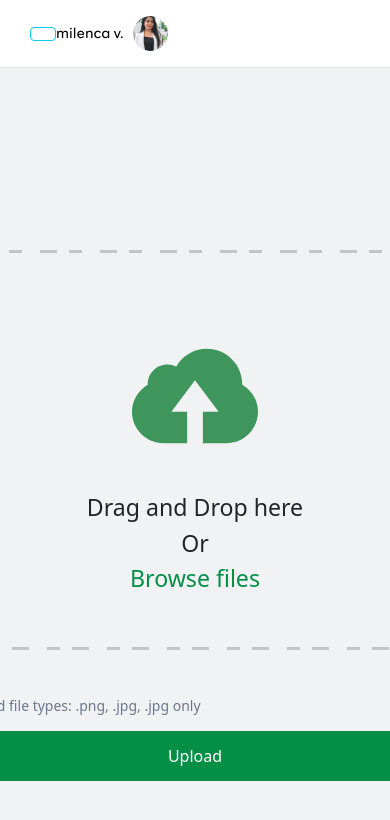
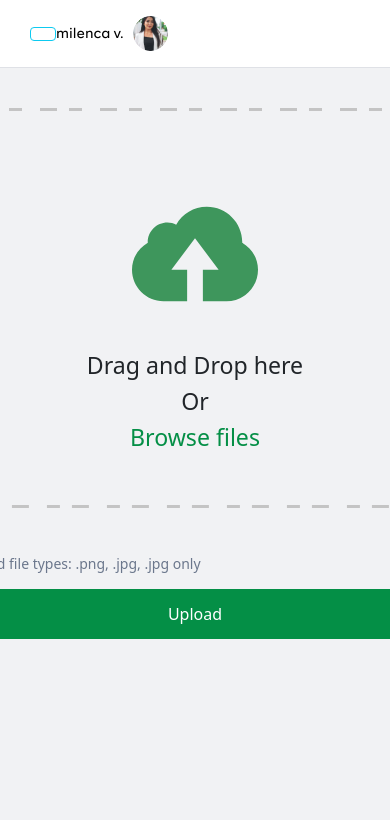
Before and after one commit to scimitar19/Angular-assignment, a React (Create React App) app: page /verify in a window 390 px wide. Shown: the top 820 px of the page. Built offline with nearby package versions, Linux system fonts and the light colour scheme; a small style sheet from the web is missing.

Commit message:
problem with small screen fixed

```diff
--- a/src/pages/Verify/verify.module.scss
+++ b/src/pages/Verify/verify.module.scss
@@ -4,7 +4,7 @@
 
 
 .BoxContainer{
-        height: 100vh;
+        height: 100%;
         width: 100%;
         display: flex;
         justify-content: center;
@@ -43,6 +43,7 @@
             background: $primaryColor;
             height: 50px;
             width: 500px;
+            margin-bottom: 100px;
             border: none;
             &:hover{
                 background: #000000;
```
